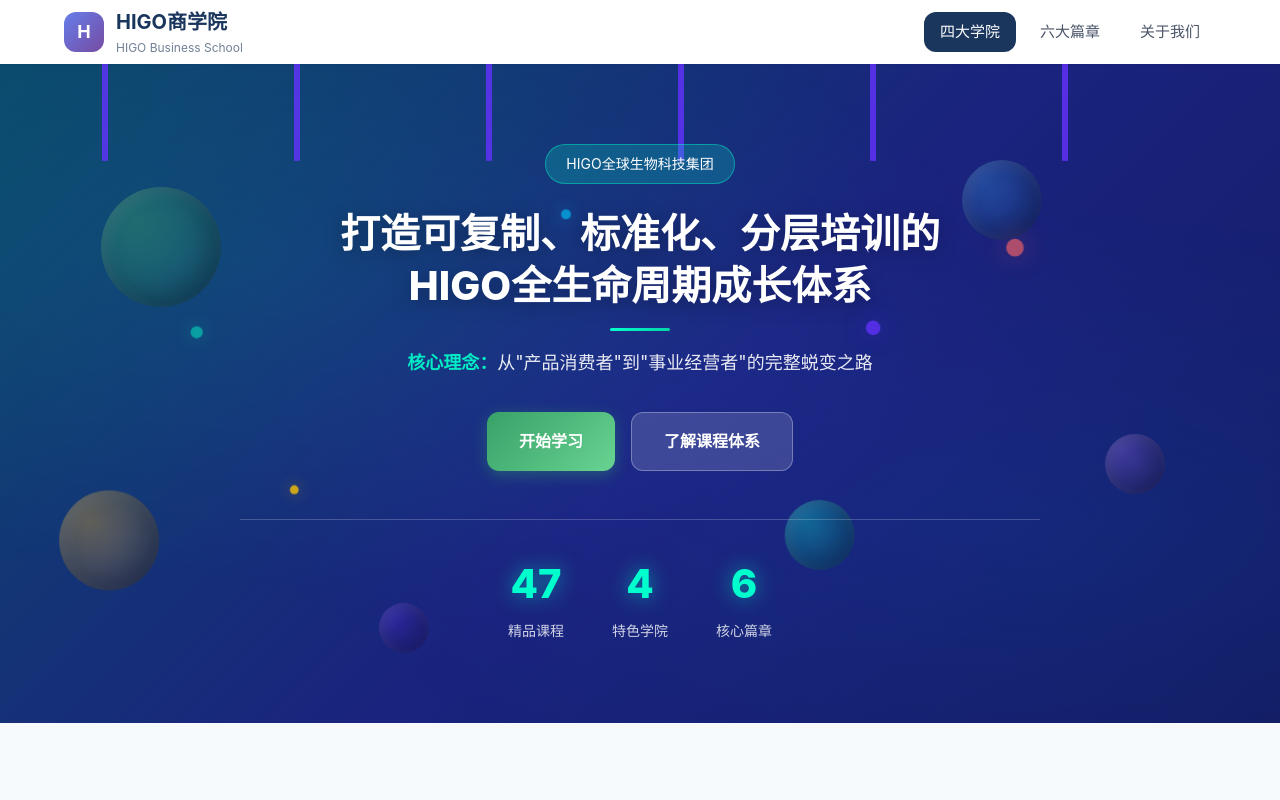
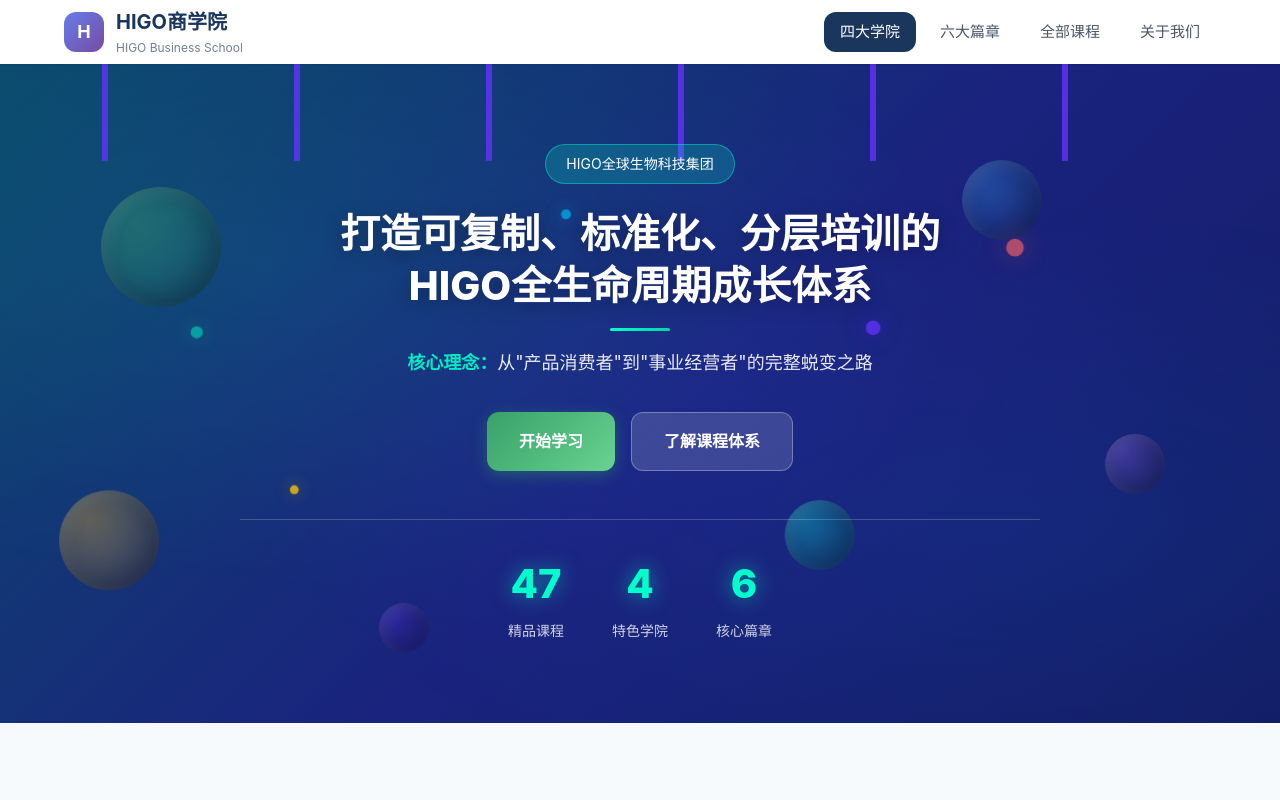
Before and after one commit to BOB-Z-PRO/higo-business-school, a Next.js app: page / in a window 1280 px wide. Shown: the top 800 px of the page. Built offline with nearby package versions, Linux system fonts and the light colour scheme.

Commit message:
Add 全部课程 link to header navigation

```diff
--- a/src/app/page.tsx
+++ b/src/app/page.tsx
@@ -41,6 +41,7 @@
           <nav className="nav">
             <Link href="/#schools" className="nav-link active">四大学院</Link>
             <Link href="/#chapters" className="nav-link">六大篇章</Link>
+            <Link href="/course" className="nav-link">全部课程</Link>
             <Link href="/#about" className="nav-link">关于我们</Link>
           </nav>
         </div>
```
